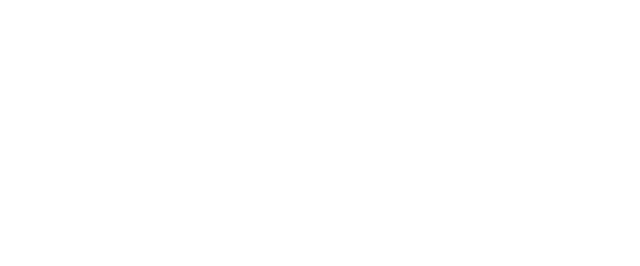
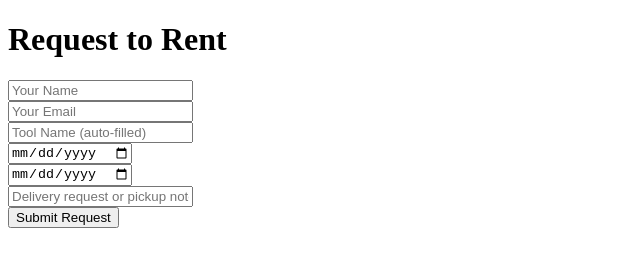
Before and after one commit to stanmike405/Equiply-site1, a plain HTML site: page rent-form.html in a window 1280 px wide. Shown: the whole page, without its empty margins (0-640 px from the left). Drawn offline with Linux system fonts and the light colour scheme.

Commit message:
Add files via upload

```diff
--- a/rent-form.html
+++ b/rent-form.html
@@ -1 +1,29 @@
-<form name="tool-owner" method="POST" data-netlify="true" action="thank-you.html">
+
+<!DOCTYPE html>
+<html lang="en">
+<head>
+  <meta charset="UTF-8" />
+  <meta name="viewport" content="width=device-width, initial-scale=1.0"/>
+  <title>Rent Form - Equiply</title>
+</head>
+<body>
+  <h1>Request to Rent</h1>
+  <form name="rent-request" method="POST" data-netlify="true" action="thank-you.html">
+    <input type="hidden" name="form-name" value="rent-request">
+    <input type="text" name="name" placeholder="Your Name" required><br>
+    <input type="email" name="email" placeholder="Your Email" required><br>
+    <input type="text" name="tool" placeholder="Tool Name (auto-filled)" value=""><br>
+    <input type="date" name="start_date" required><br>
+    <input type="date" name="end_date" required><br>
+    <input type="text" name="notes" placeholder="Delivery request or pickup notes"><br>
+    <button type="submit">Submit Request</button>
+  </form>
+  <script>
+    const urlParams = new URLSearchParams(window.location.search);
+    const tool = urlParams.get('tool');
+    if (tool) {
+      document.querySelector('input[name="tool"]').value = tool;
+    }
+  </script>
+</body>
+</html>
```
